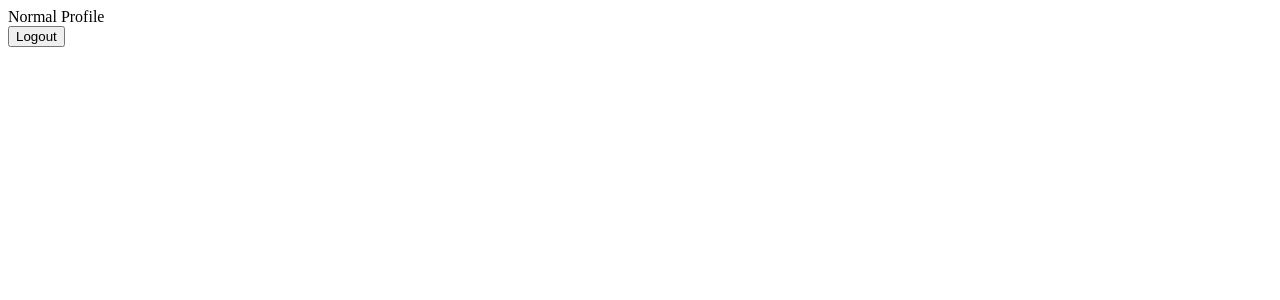
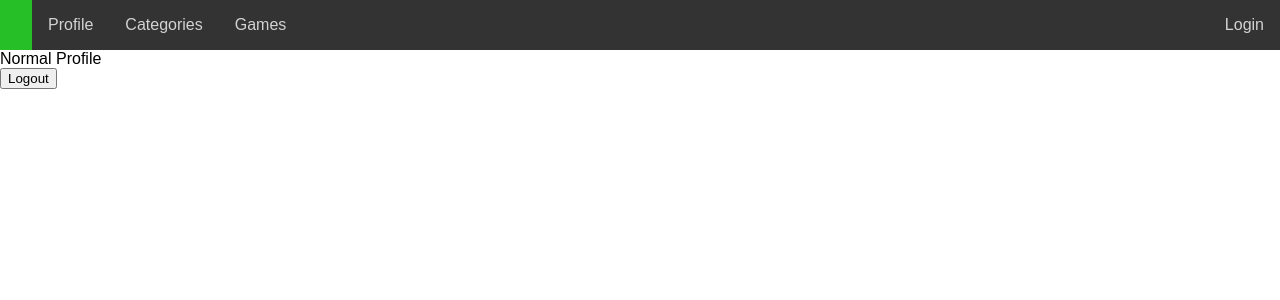
Before and after one commit to GabrielaY/TP_Flask_Project, a Flask app: template py_files/templates/user_profile.html in a window 1280 px wide. Shown: the top 300 px of the page. Run offline with Flask 2, Linux system fonts and the light colour scheme; the template is opened without the code that fills it, so the values that code supplies are empty.

Commit message:
added nav-bar in user.html

```diff
--- a/py_files/main.py
+++ b/py_files/main.py
@@ -114,3 +114,6 @@ def get_categories():
 @app.route('/games')
 def list_games():
     return render_template('games.html', games=Game.all())
+
+if __name__ == "main":
+    app.run(debug = True)
--- a/py_files/static/css/form.css
+++ b/py_files/static/css/form.css
@@ -26,7 +26,7 @@ body {
 }
 
 .form p {
-    font-size: 1.5 rem;
+    font-size: 1.5rem;
 
 }
 
--- /dev/null
+++ b/py_files/static/css/user.css
@@ -0,0 +1,28 @@
+body {
+  margin: 0;
+  font-family: sans-serif;
+}
+.site-header {
+  background-color: #333;
+}
+.flex-box {
+  display: flex;
+  flex-wrap: wrap;
+  margin: 0;
+  padding: 0;
+}
+.site-nav{
+  display: flex;
+  justify-content: space-between;
+}
+
+a {
+  display: flex;
+  color: lightgray;
+  text-align: center;
+  padding: 1rem 1rem;
+  text-decoration: none;
+}
+a:hover {
+  background-color: rgba(39, 202, 39, 0.932);
+}
--- a/py_files/templates/user_profile.html
+++ b/py_files/templates/user_profile.html
@@ -1,4 +1,29 @@
-<label>Normal Profile</label>
-<form action ="/logout">
-	<button type = "logout" > Logout</button>
-</form>
+<!DOCTYPE html>
+<html lang="en">
+<head>
+    <meta charset="UTF-8">
+    <meta name="viewport" content="width=device-width, initial-scale=1.0">
+    <meta http-equiv="X-UA-Compatible" content="ie=edge">
+    <link rel="stylesheet" href="/static/css/user.css">
+    <title>Profile</title>
+</head>
+<body>
+  <header class="site-header">
+    <nav class="site-nav">
+        <div class="flex-box">
+            <a class="active" href="/main"><i class="fa fa-fw fa-home"></i></a>
+            <a href="/profile">Profile</a>
+            <a href="/categories">Categories</a>
+            <a href="/games">Games</a>
+        </div>
+        <a href="/login">Login</a>
+    </nav>
+  </header>
+  <div>
+    <lable>Normal Profile</label>
+    <form action ="/logout">
+      <button type = "logout" > Logout</button>
+    </form>
+  </div>
+</body>
+</html>
```
Also changed, not shown: py_files/static/css/main.css (+0 -11 lines), 3 other files.
